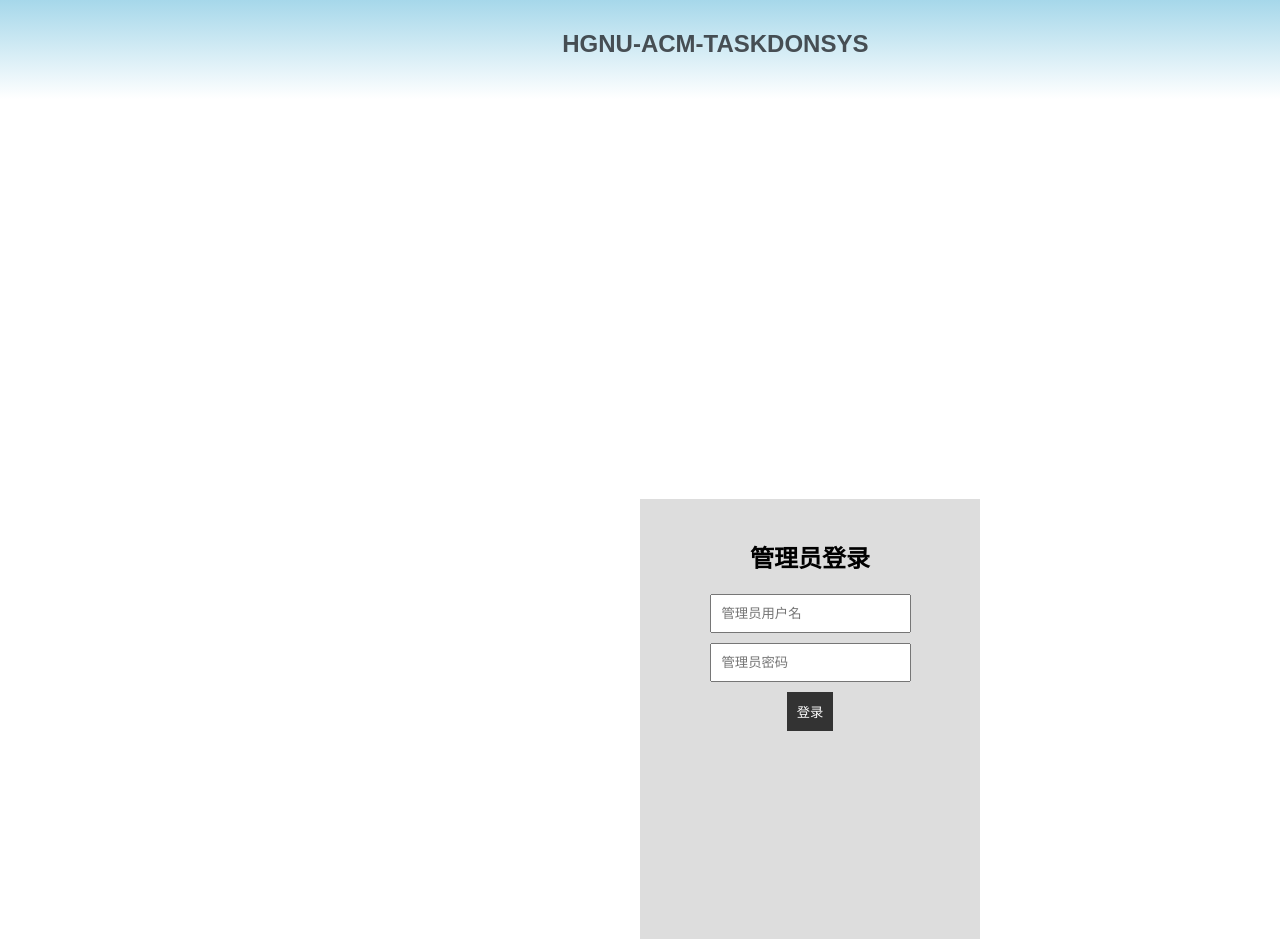
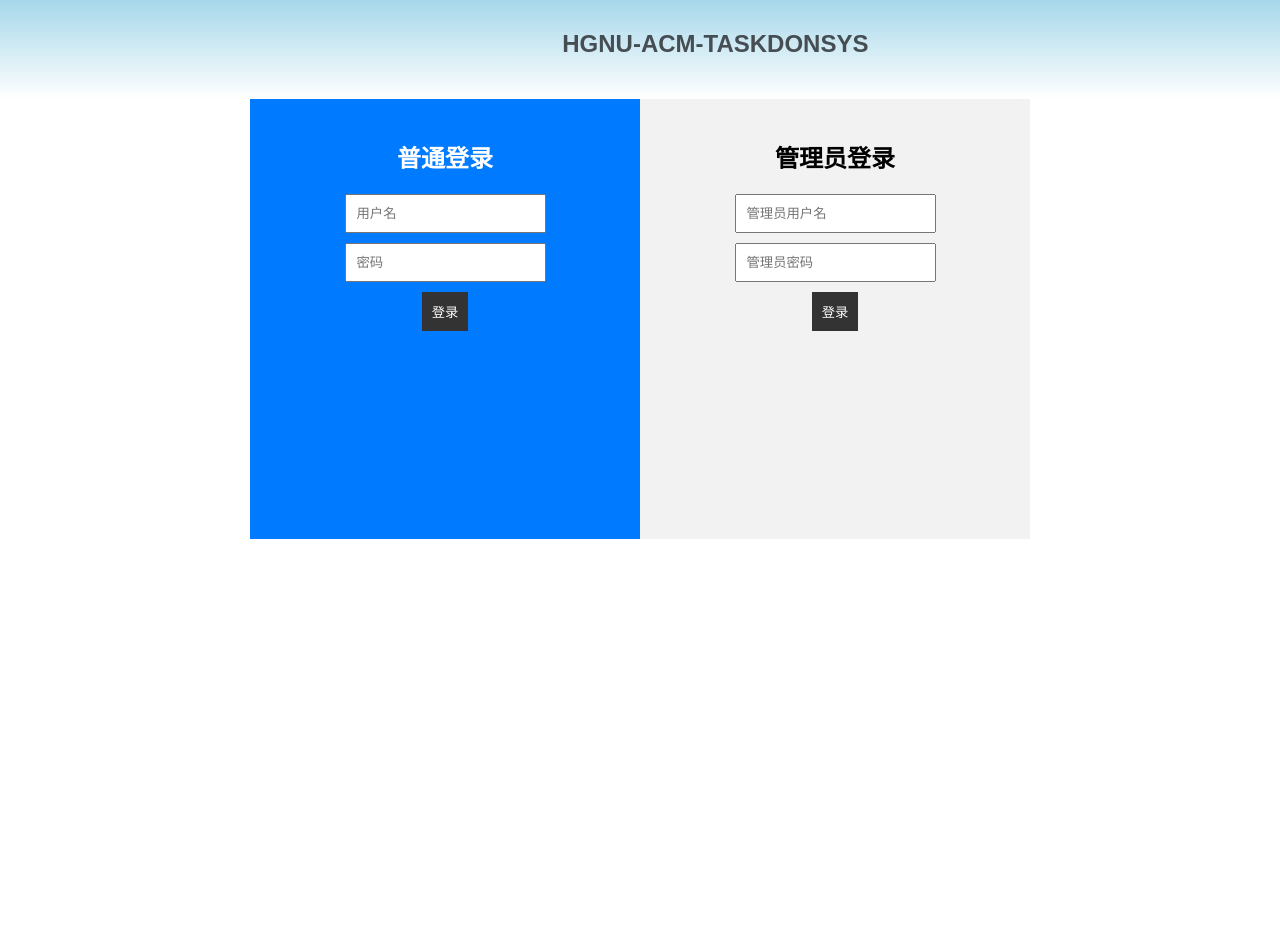
Before and after one commit to lcx17386298390/task_punch_system, a Vue app in the folder start-end/: page /#/ in a window 1280 px wide. Shown: the top 939 px of the page. After the commit the page ends 800 px from the top, so only its background shows below. Built offline with nearby package versions, Linux system fonts and the light colour scheme.

Commit message:
修改了登录的样式

```diff
--- a/start-end/src/components/login.vue
+++ b/start-end/src/components/login.vue
@@ -1,26 +1,28 @@
 <template>
   <div class="login-container">
-    <div class="card-wrapper">
-      <div class="card-inner user-login" :class="{ 'selected': selectedLogin === 'user' }" @mouseover="selectUserLogin">
+    <div
+      class="card-inner user-login"
+      :class="{ 'selected': selectedLogin === 'user' }"
+      @click="selectLogin('user')"
+    >
       <h2>普通登录</h2>
-        <!-- 普通登录表单 -->
       <form>
-          <!-- 添加其他登录字段 -->
         <input type="text" placeholder="用户名" />
         <input type="password" placeholder="密码" />
         <button type="submit">登录</button>
       </form>
     </div>
-      <div class="card-inner admin-login" :class="{ 'selected': selectedLogin === 'admin' }" @mouseover="selectAdminLogin">
+    <div
+      class="card-inner admin-login"
+      :class="{ 'selected': selectedLogin === 'admin' }"
+      @click="selectLogin('admin')"
+    >
       <h2>管理员登录</h2>
-        <!-- 管理员登录表单 -->
       <form>
-          <!-- 添加其他登录字段 -->
         <input type="text" placeholder="管理员用户名" />
         <input type="password" placeholder="管理员密码" />
         <button type="submit">登录</button>
       </form>
-      </div>
     </div>
   </div>
 </template>
@@ -29,17 +31,14 @@
 export default {
   data() {
     return {
-      selectedLogin: "", // 默认未选择任何登录方式
+      selectedLogin: "user"
     };
   },
   methods: {
-    selectUserLogin() {
-      this.selectedLogin = "user";
-    },
-    selectAdminLogin() {
-      this.selectedLogin = "admin";
-    },
-  },
+    selectLogin(loginType) {
+      this.selectedLogin = loginType;
+    }
+  }
 };
 </script>
 
@@ -48,33 +47,19 @@ export default {
   display: flex;
   justify-content: center;
   align-items: center;
-  height: 100vh;
-}
-
-.card-wrapper {
-  position: relative;
-  perspective: 1000px;
-  cursor: pointer;
 }
 
 .card-inner {
-  width: 300px;
+  width: 350px;
   height: 400px;
-  position: absolute;
   padding: 20px;
   background-color: #f2f2f2;
-  transition: transform 0.3s, box-shadow 0.3s;
-  backface-visibility: hidden;
+  transition: background-color 0.5s;
 }
 
-.admin-login {
-  background-color: #ddd;
-}
-
-.card-wrapper .selected {
-  transform: translate(0, -50%) scale(1.1);
-  box-shadow: 0px 0px 10px rgba(0, 0, 0, 0.3);
-  z-index: 1;
+.card-inner.selected {
+  background-color: #007bff;
+  color: #fff;
 }
 
 h2 {
```
Lines whose indentation alone changed are shown as unchanged.
